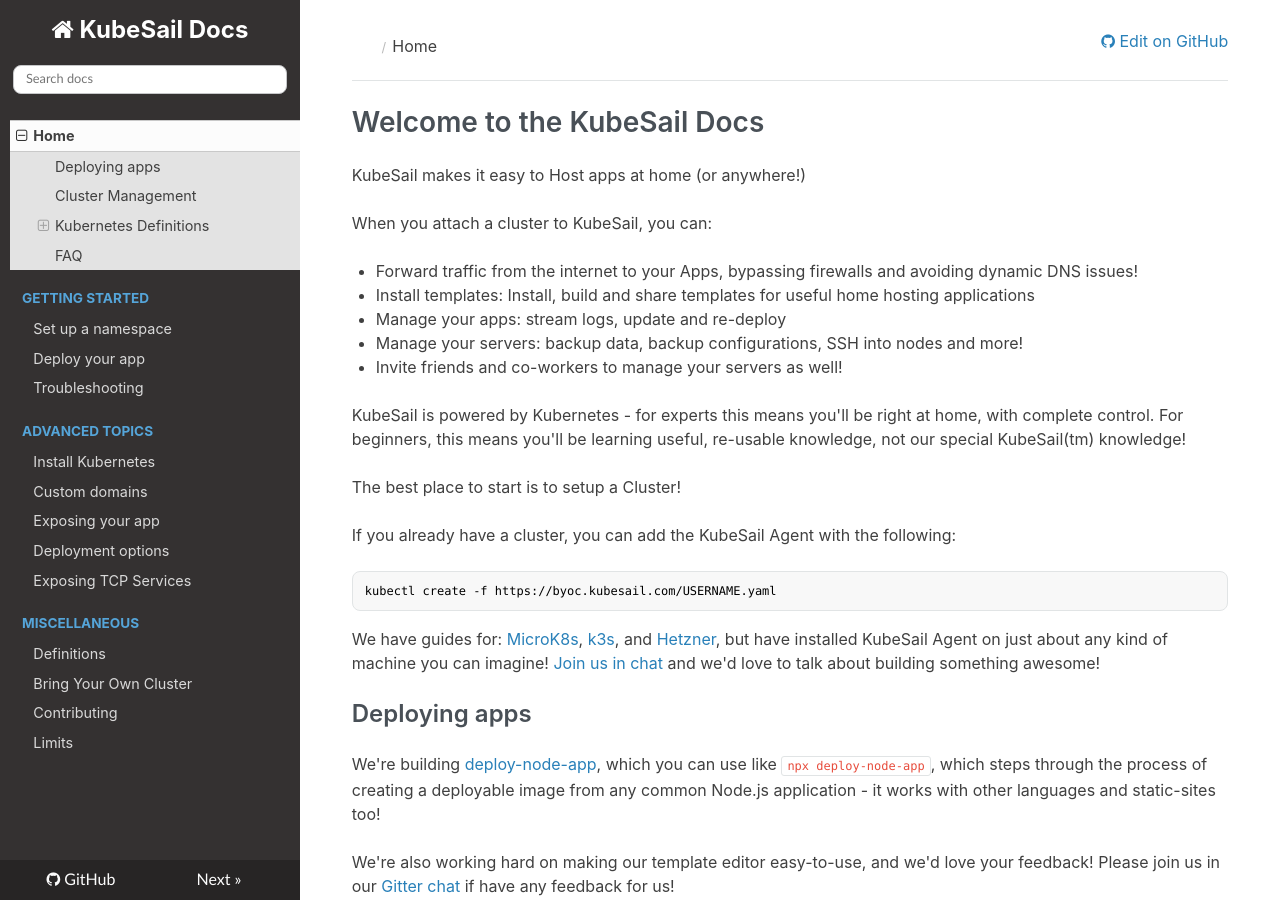
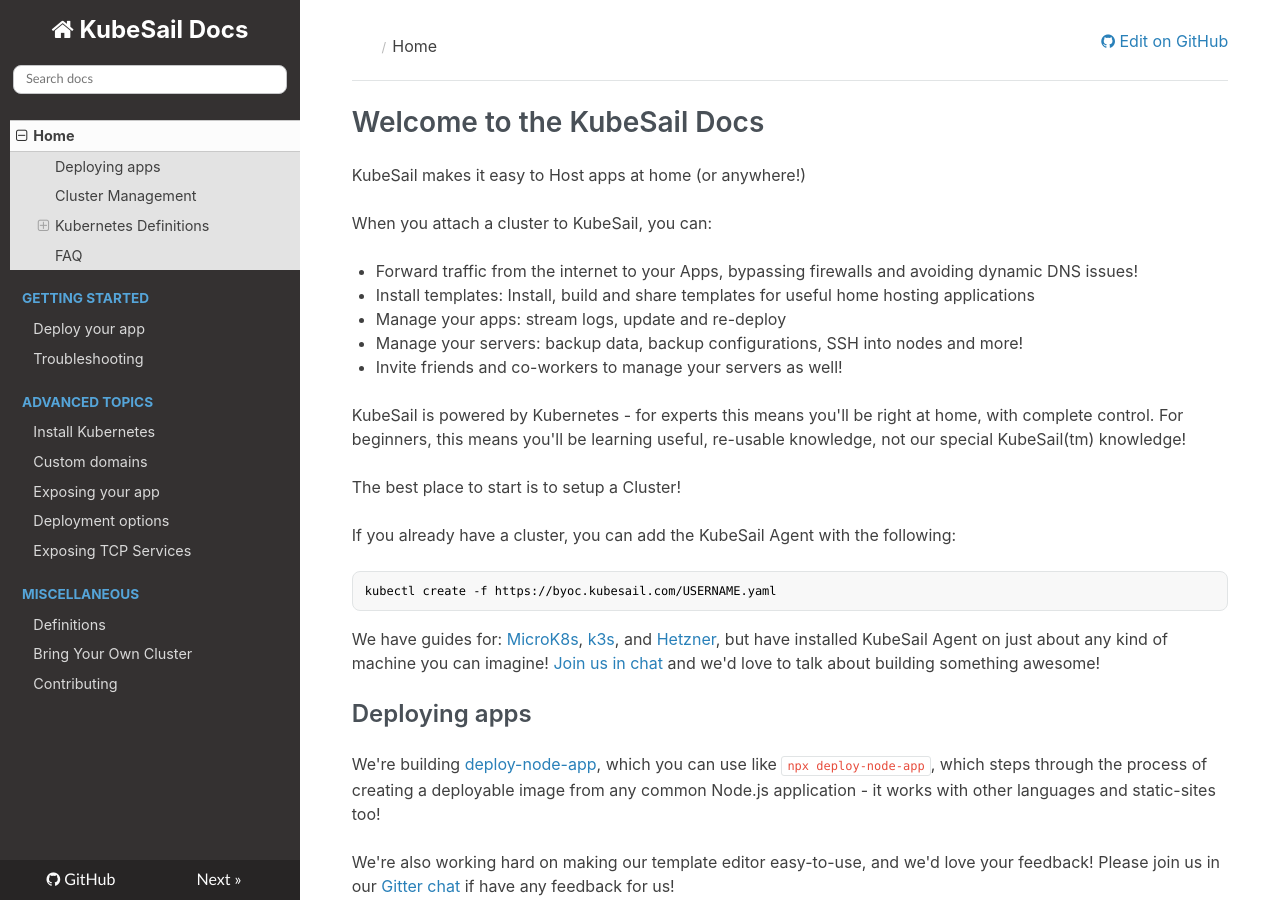
Before and after one commit to kubesail/kubesail-docs, an MkDocs documentation site: the page built from docs/README.md, in a window 1280 px wide and 900 px high. Built offline with MkDocs 1.6.1, drawn with Linux system fonts in a browser that asks for light colours; nearby versions of some CDN libraries.

Commit message:
also remove those pages from the sidebar

```diff
--- a/mkdocs.yml
+++ b/mkdocs.yml
@@ -4,7 +4,6 @@
 nav:
   - Home: README.md
   - Getting Started:
-      - "Set up a namespace": namespace.md
       - "Deploy your app": repo_builder.md
       - "Troubleshooting": troubleshooting.md
   - Advanced Topics:
@@ -18,7 +17,6 @@
       - Definitions: "definitions.md"
       - Bring Your Own Cluster: "byoc.md"
       - Contributing: contributing.md
-      - Limits: limits.md
 extra_css:
   - extra.css
 google_analytics: ["UA-131519845-2", "docs.kubesail.com"]
```
